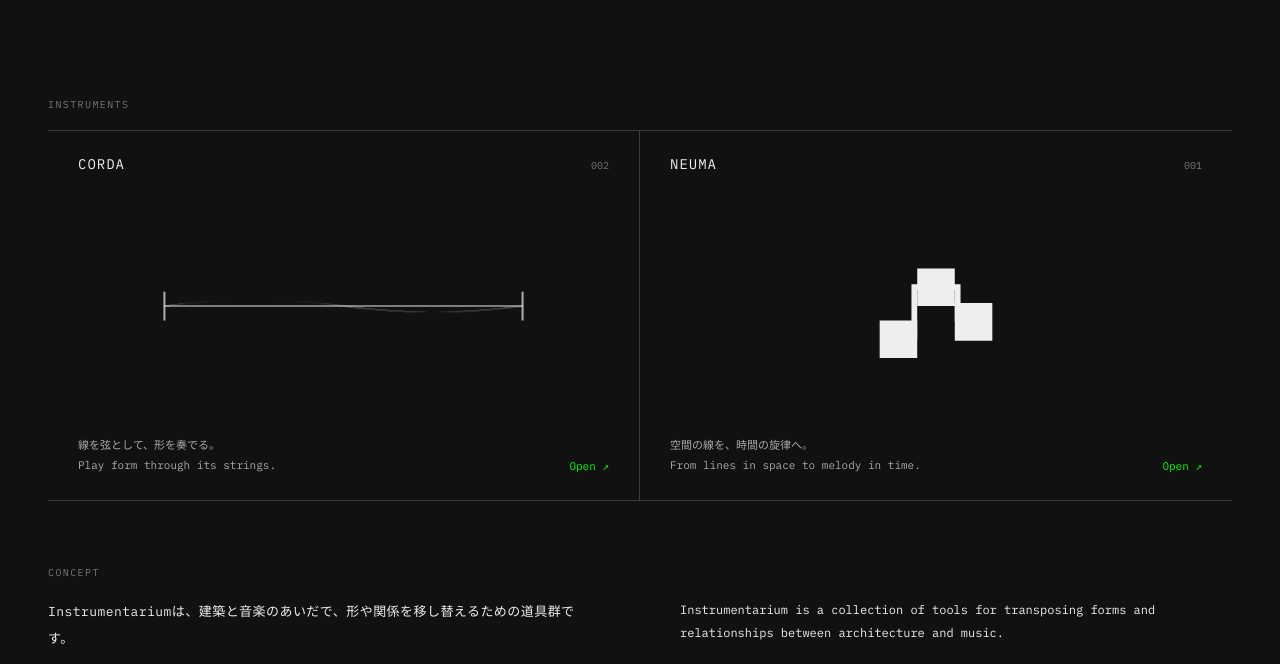
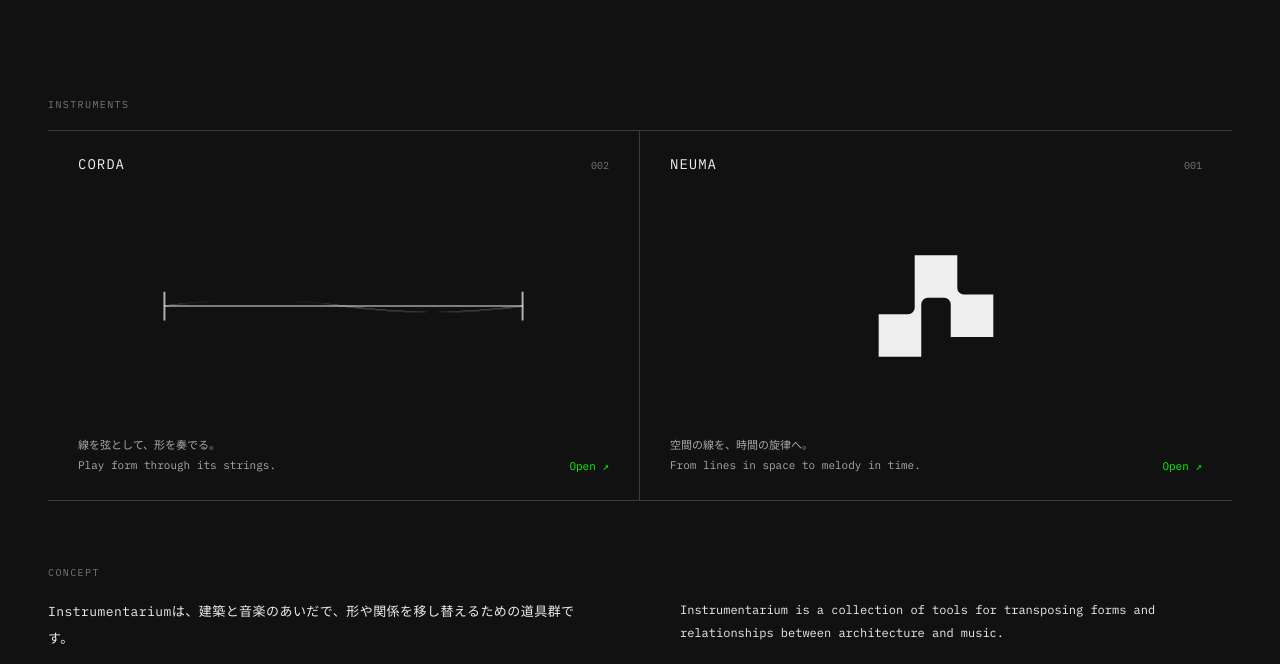
Before and after one commit to kzmcuag/Instrumentarium, a plain HTML site: page index.html in a window 1280 px wide. Shown: the part 93-757 px from the top of the page. Drawn offline with Linux system fonts and the light colour scheme.

Commit message:
Replace Neuma icon with supplied curved-connector SVG

```diff
--- a/index.html
+++ b/index.html
@@ -44,8 +44,9 @@ main{padding-top:82px}.label{margin:0 0 16px;color:var(--faint);font-size:10px;f
 <a class="instrument" href="https://neuma.instrumentarium.jp/" aria-label="Neumaを開く / Open Neuma">
 <div class="instrument-top"><h2>NEUMA</h2><span class="number">001</span></div>
 <svg class="icon" viewBox="0 0 320 180" aria-hidden="true">
-<path class="neume" d="M121 100H147V126H121ZM147 64H173V90H147ZM173 88H199V114H173Z"/>
-<path d="M145 113V77H149M171 77H175V101" fill="none" stroke="currentColor" stroke-width="4" stroke-linejoin="miter"/>
+<g transform="translate(160 90) scale(0.4) translate(-1159.3506 -1679.90905)">
+<path class="neume" d="M1122.5002,1682.7437 A11.338583,11.338583 0 0 1 1111.1616,1694.0823 L1060.1381,1694.0823 L1060.1381,1696.917 L1060.1381,1730.9326 L1060.1381,1733.7672 L1060.1381,1767.7831 L1122.5002,1767.7831 L1133.8387,1767.7831 L1133.8387,1733.7672 L1133.8387,1730.9326 L1133.8387,1696.917 L1133.8387,1694.0823 L1133.8387,1677.0745 A11.338583,11.338583 0 0 1 1145.1774,1665.7358 L1173.5238,1665.7358 A11.338583,11.338583 0 0 1 1184.8624,1677.0743 L1184.8624,1694.0823 L1184.8624,1696.917 L1184.8624,1730.9326 L1184.8624,1733.7672 L1196.201,1733.7672 L1258.5631,1733.7672 L1258.5631,1730.9326 L1258.5631,1696.917 L1258.5631,1694.0823 L1258.5631,1665.7358 L1258.5631,1660.0665 L1207.5396,1660.0665 A11.338583,11.338583 0 0 1 1196.201,1648.7279 L1196.201,1634.5547 L1196.201,1623.2161 L1196.201,1592.035 L1184.8624,1592.035 L1128.1696,1592.035 L1122.5002,1592.035 L1122.5002,1623.2161 L1122.5002,1634.5547 L1122.5002,1660.0665 L1122.5002,1665.7358 z"/>
+</g>
 </svg>
 <div class="instrument-bottom"><p class="description"><span lang="ja">空間の線を、時間の旋律へ。</span><br><span lang="en">From lines in space to melody in time.</span></p><span class="open">Open <span class="arrow">↗</span></span></div>
 </a>
```
